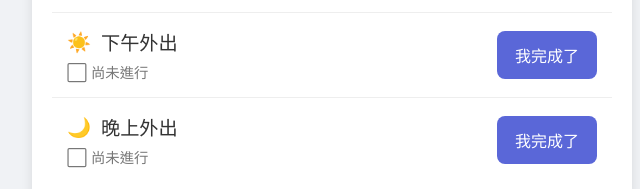
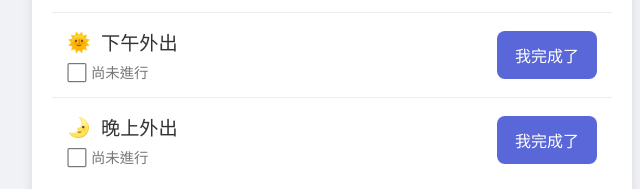
Before and after one commit to Kel0104/Harucare, a plain HTML site: page index.html in a window 1280 px wide. Shown: the part 421-610 px from the top of the page, 308-948 px from the left. Drawn offline with Linux system fonts and the light colour scheme.

Commit message:
Update index.html

```diff
--- a/index.html
+++ b/index.html
@@ -57,7 +57,7 @@
         document.addEventListener('DOMContentLoaded', () => {
             let tasks = {};
             const taskOrder = ['早餐', '晚餐', '上午外出', '下午外出', '晚上外出'];
-            const taskEmojis = {'早餐': '🍽️', '晚餐': '🍱', '上午外出': '🌥️', '下午外出': '☀️', '晚上外出': '🌙'};
+            const taskEmojis = {'早餐': '🍽️', '晚餐': '🍱', '上午外出': '🌥️', '下午外出': '🌞', '晚上外出': '🌛'};
 
             const tasksContainer = document.getElementById('tasks');
             const modal = document.getElementById('modal');
```
